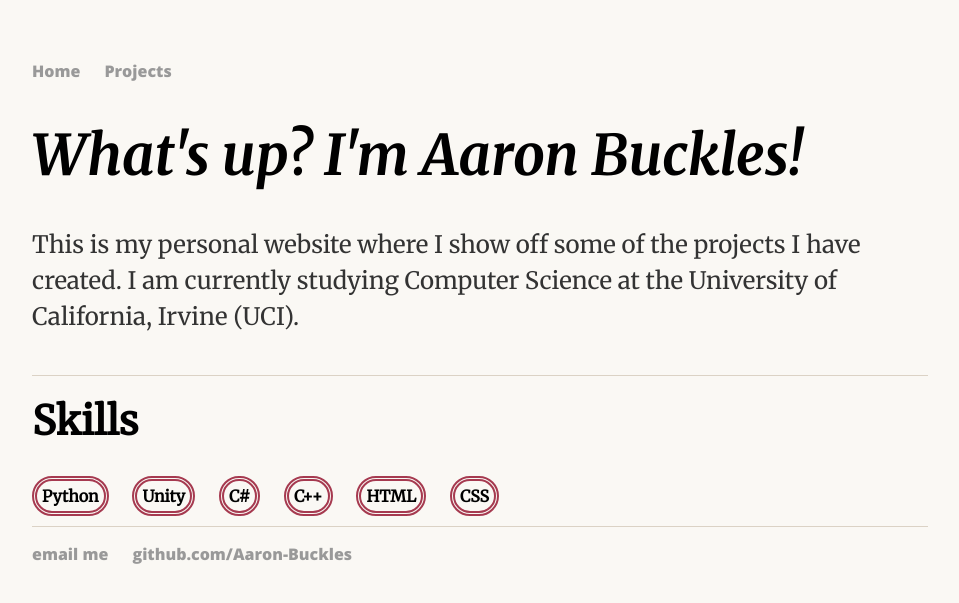
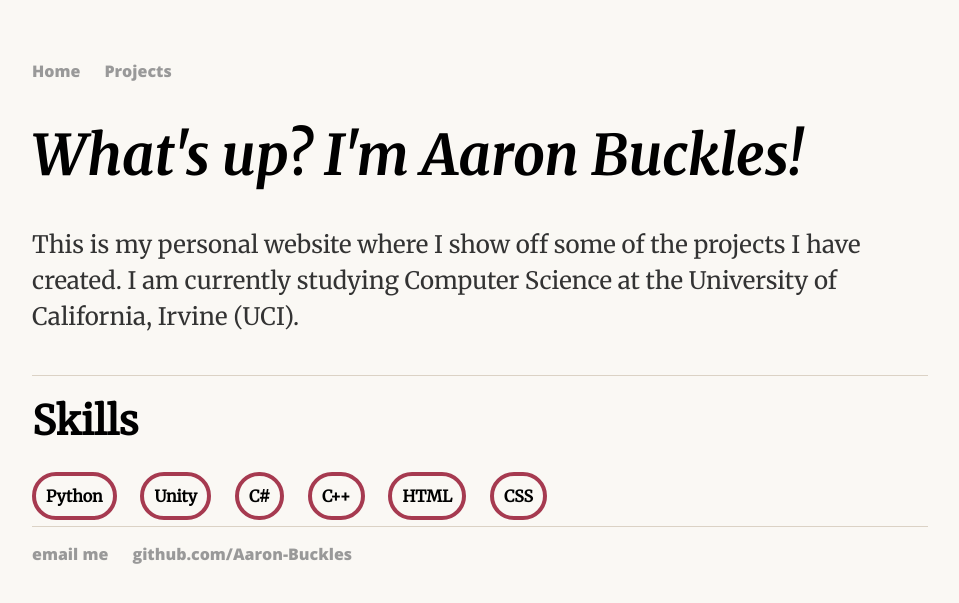
Before and after one commit to Aaron-Buckles/aaron-buckles.github.io, a Jekyll site: the page built from index.html, in a window 1280 px wide. Shown: the top 603 px of the page, without its empty margins (160-1119 px from the left). Built offline with Jekyll 4.4.1, drawn with Linux system fonts in a browser that asks for light colours.

Commit message:
Update main.css

```diff
--- a/css/main.css
+++ b/css/main.css
@@ -69,7 +69,7 @@ footer {
 {
 	display: inline;
   	margin-right: 20px;
-  	padding: 5px;
-  	border: 5px double #A63A50;
+  	padding: 10px;
+  	border: 4px solid #A63A50;
   	border-radius: 25px;
 }
```
